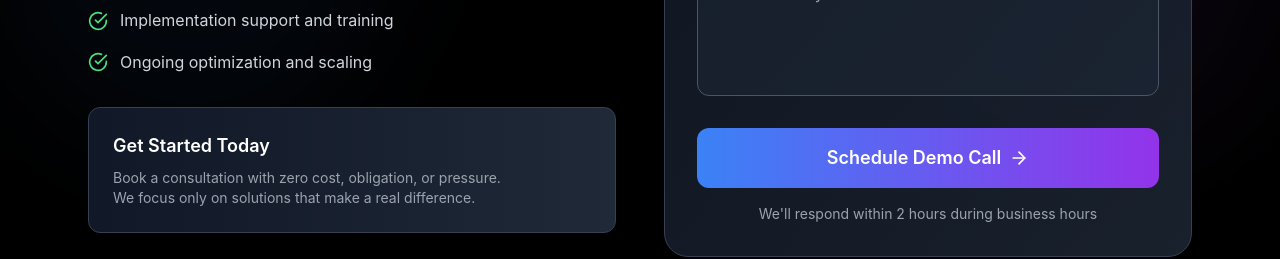
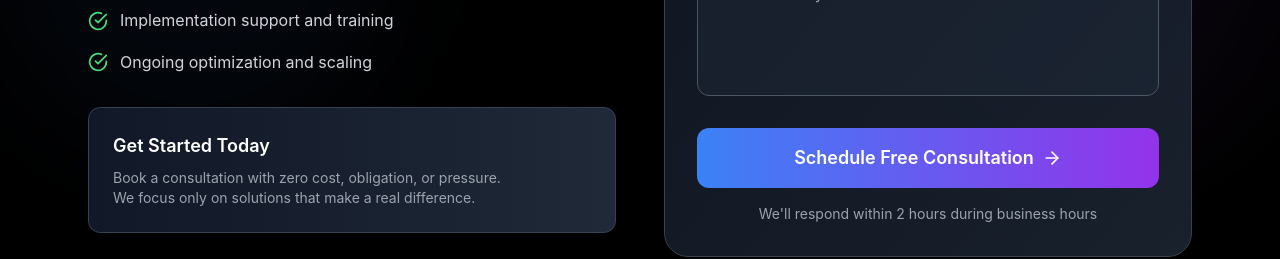
Before and after one commit to aleksamilojevic99/grandvector-v5, a React (Vite) app: page / in a window 1280 px wide. Shown: the part 8160-8419 px from the top of the page. Built offline with nearby package versions, Linux system fonts and the light colour scheme.

Commit message:
Updated Contact.tsx

```diff
--- a/src/components/Contact.tsx
+++ b/src/components/Contact.tsx
@@ -123,7 +123,7 @@ We focus only on solutions that make a real difference.
                 type="submit"
                 className="w-full bg-gradient-to-r from-blue-500 to-purple-600 hover:from-blue-400 hover:to-purple-500 px-8 py-4 rounded-xl font-semibold text-lg transition-all duration-300 transform hover:scale-105 hover:shadow-2xl hover:shadow-blue-500/25 flex items-center justify-center gap-2 group"
               >
-                Schedule Demo Call
+                Schedule Free Consultation
                 <ArrowRight className="w-5 h-5 group-hover:translate-x-1 transition-transform" />
               </button>
             </form>
```
